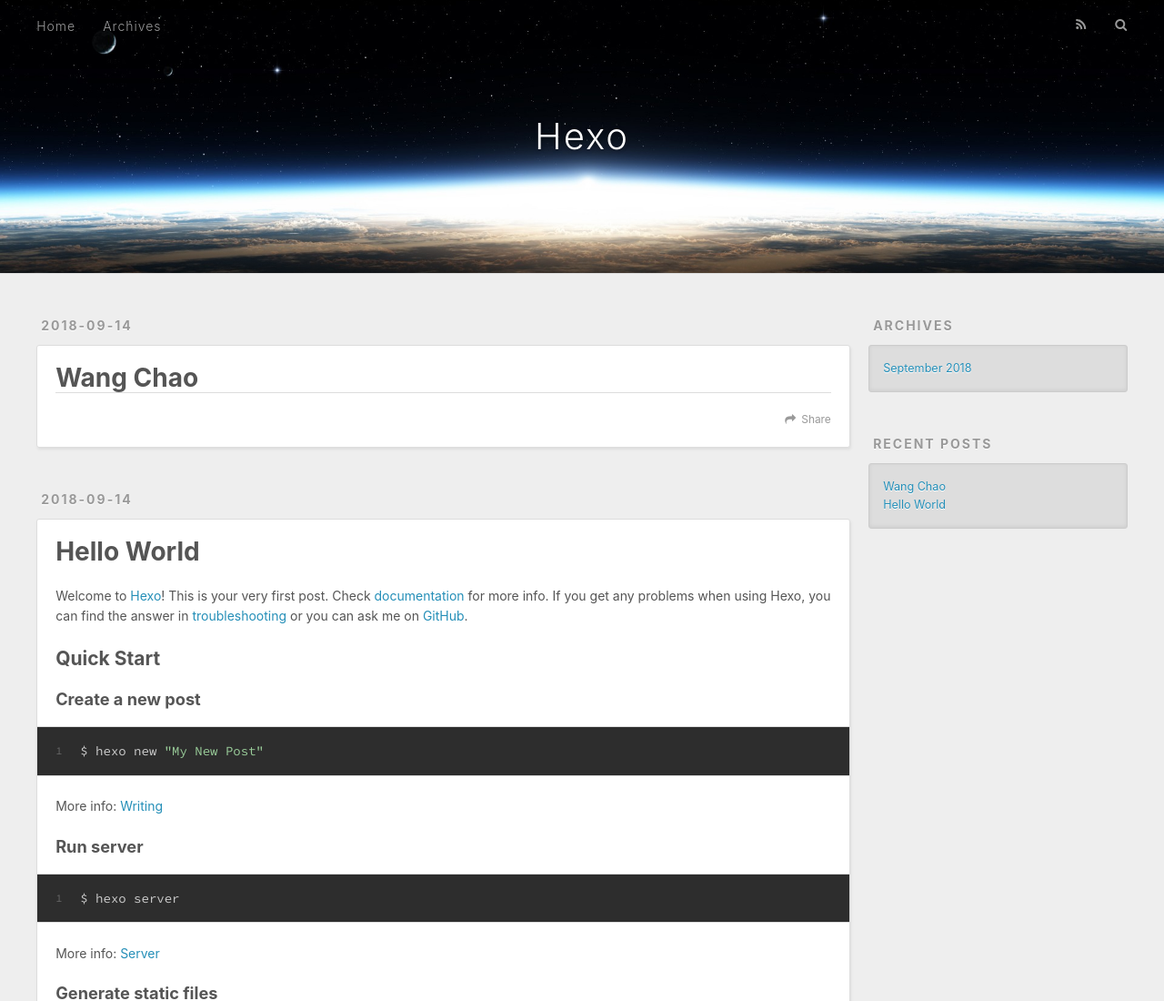
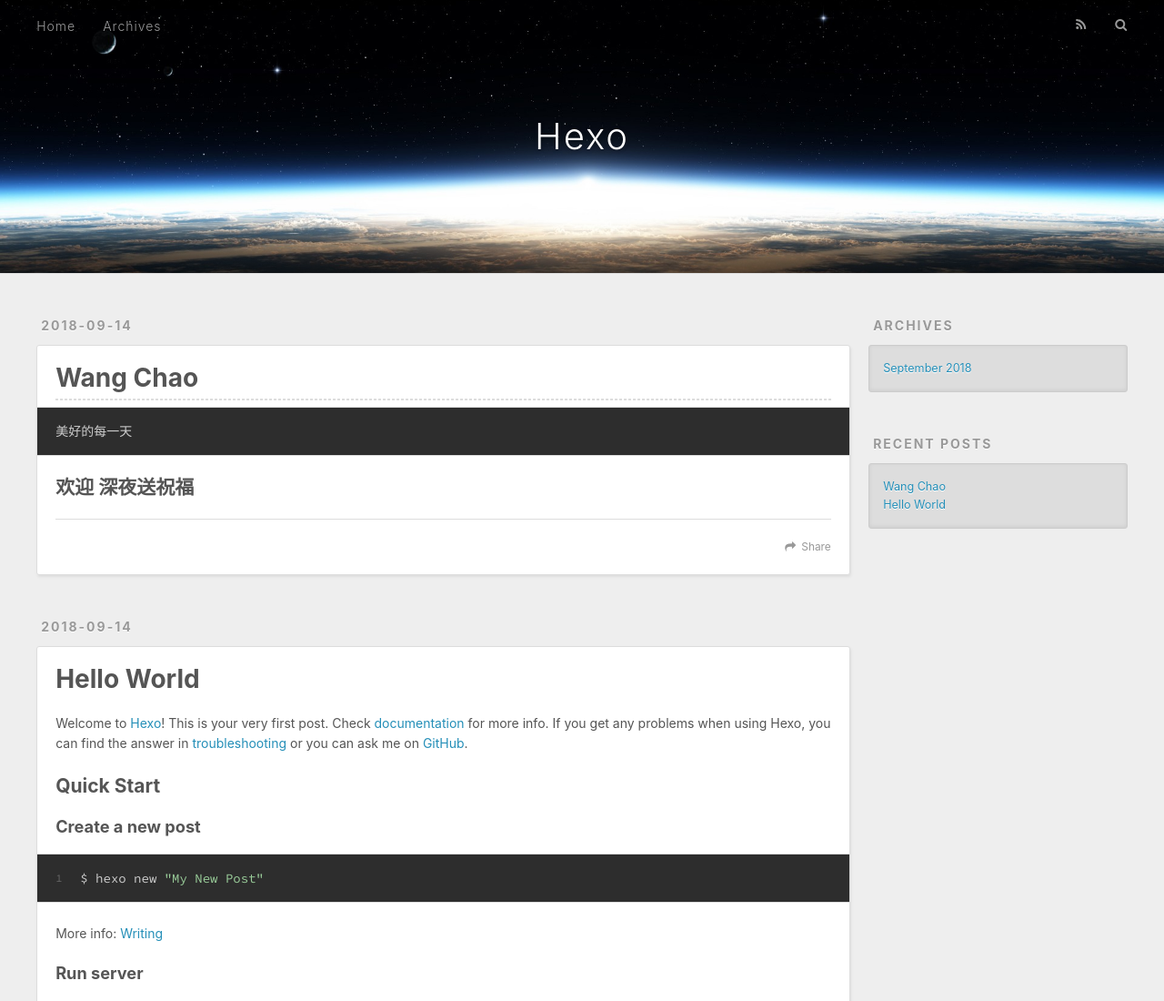
Before and after one commit to zcsaoe/blog, a plain HTML site: page index.html in a window 1280 px wide. Shown: the top 1100 px of the page at 91% size. Drawn offline with nearby package versions, Linux system fonts and the light colour scheme.

Commit message:
Site updated: 2018-09-15 01:02:56

```diff
--- a/index.html
+++ b/index.html
@@ -84,7 +84,9 @@
 
     <div class="article-entry" itemprop="articleBody">
 
-
+        <hr>
+<pre><code>美好的每一天
+</code></pre><h2 id="欢迎-深夜送祝福"><a href="#欢迎-深夜送祝福" class="headerlink" title="欢迎 深夜送祝福"></a>欢迎 深夜送祝福</h2>
 
     </div>
     <footer class="article-footer">
```
Also changed, not shown: 2018/09/14/Who/index.html (+8 -3 lines).
